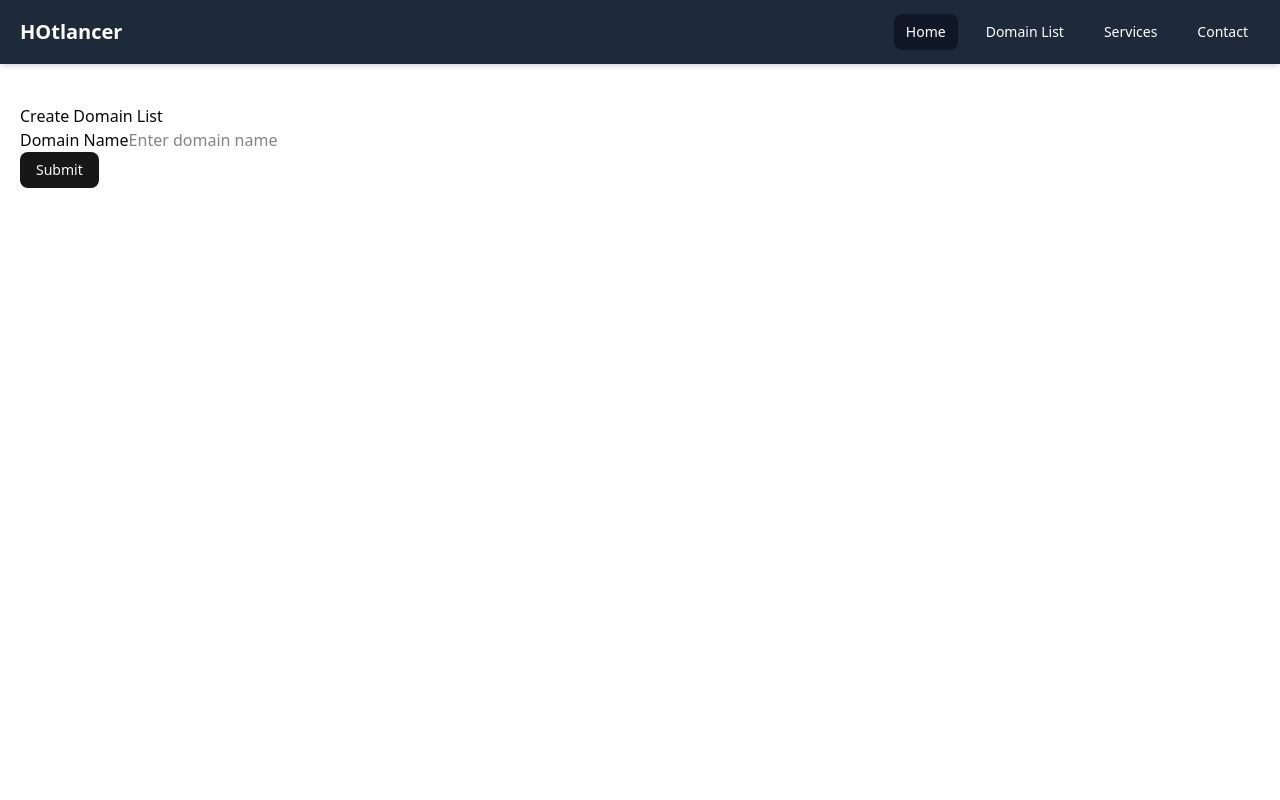
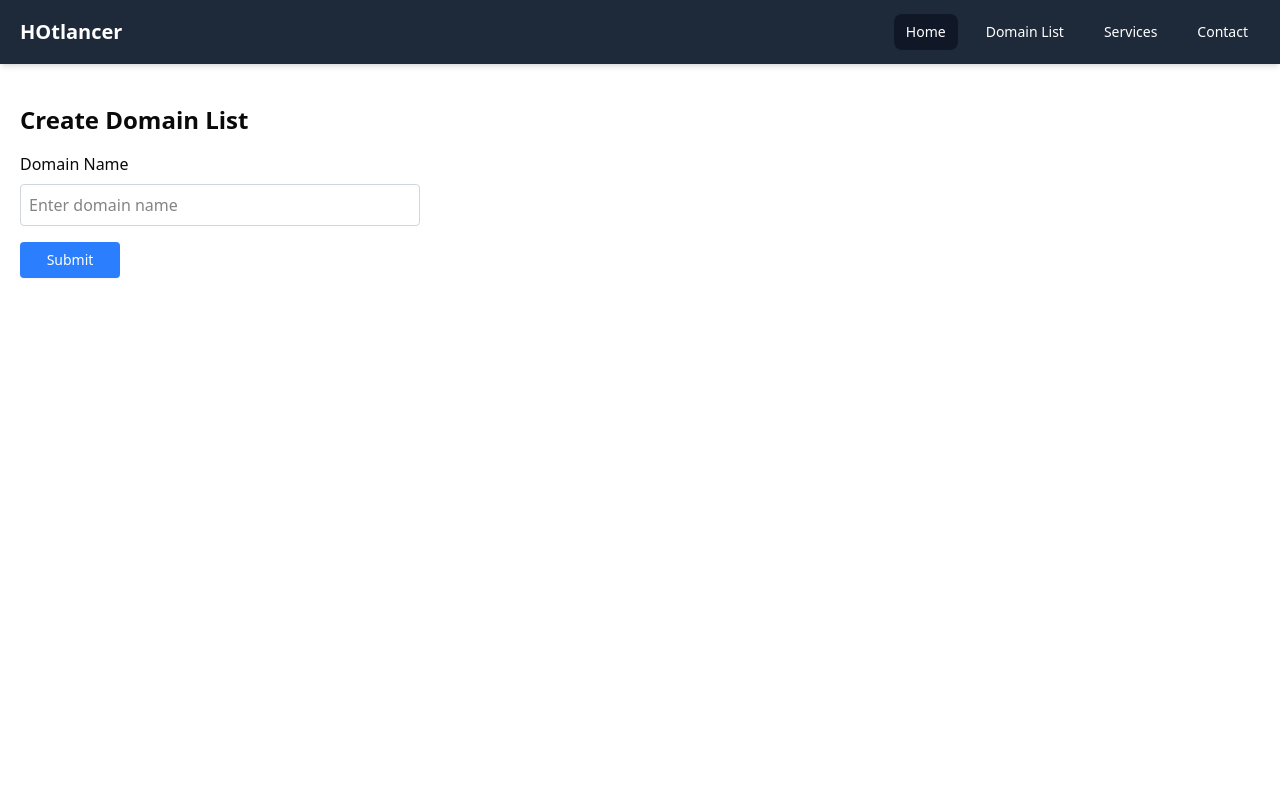
Before and after one commit to hasanali112/hotlancer-dashboard, a Next.js app: page /domain-list in a window 1280 px wide. Shown: the top 800 px of the page. Built offline with nearby package versions, Linux system fonts and the light colour scheme.

Commit message:
create domain list

```diff
--- a/package.json
+++ b/package.json
@@ -21,6 +21,7 @@
     "react-icons": "^5.5.0",
     "react-redux": "^9.2.0",
     "redux-persist": "^6.0.0",
+    "sonner": "^2.0.1",
     "tailwind-merge": "^3.0.2",
     "tw-animate-css": "^1.2.4"
   },
--- a/src/app/domain-list/page.tsx
+++ b/src/app/domain-list/page.tsx
@@ -1,28 +1,54 @@
+/* eslint-disable @typescript-eslint/no-explicit-any */
 "use client";
 
 import { Button } from "@/components/ui/button";
+import { useCreateDomainMutation } from "@/redux/features/domain/domain.api";
 import { useState } from "react";
+import { toast } from "sonner";
 
 const DomainList = () => {
   const [domainNameList, setDomainNameList] = useState("");
-  const onSubmit = () => {
-    console.log(domainNameList);
+  const [createDomain, { isLoading }] = useCreateDomainMutation();
+
+  const onSubmit = async (e: any) => {
+    e?.preventDefault();
+    try {
+      const res = await createDomain({ domainNameList }).unwrap();
+
+      if (res?.success === true) {
+        toast.success(res?.message);
+      }
+    } catch (error) {
+      console.log(error);
+      toast.error("Something went wrong");
+    }
   };
+
   return (
     <div className="w-full  max-w-[1540px] mx-auto  px-[20px] min-h-screen my-10">
-      <h1>Create Domain List</h1>
+      <h1 className="text-2xl font-bold mb-4">Create Domain List</h1>
       <form onSubmit={onSubmit}>
-        <div>
+        <div className="flex flex-col space-y-2">
           <label htmlFor="domainName">Domain Name</label>
           <input
             type="text"
             id="domainName"
             name="domainName"
             placeholder="Enter domain name"
+            className="border border-gray-300 rounded px-2 py-2 w-[400px]"
             onBlur={(e) => setDomainNameList(e.target.value)}
           />
         </div>
-        <Button type="submit">Submit</Button>
+        <Button
+          type="submit"
+          className="mt-4 bg-blue-500 hover:bg-blue-600 text-white rounded cursor-pointer w-[100px]"
+        >
+          {isLoading ? (
+            <div className="relative animate-spin inline-block w-4 h-4 rounded-full border border-solid border-current border-r-transparent align-[-0.125em] motion-reduce:animate-[spin_1.5s_linear_infinite]" />
+          ) : (
+            "Submit"
+          )}
+        </Button>
       </form>
     </div>
   );
--- a/src/component/Layout/CardFeatures/CardFeatures.tsx
+++ b/src/component/Layout/CardFeatures/CardFeatures.tsx
@@ -6,7 +6,7 @@ import {
 } from "@/Constant/DefaultValues";
 import { Feature } from "@/types/Interface";
 import { useAppDispatch } from "@/redux/hook";
-import { setComponent } from "@/redux/features/layoutSlice";
+import { setComponent } from "@/redux/features/layout/layoutSlice";
 
 const CardFeatures = () => {
   const dispatch = useAppDispatch();
--- a/src/component/Layout/PageBannar/Banner.tsx
+++ b/src/component/Layout/PageBannar/Banner.tsx
@@ -2,7 +2,7 @@
 "use client";
 
 import { Button } from "@/components/ui/button";
-import { resetBanner, setBanner } from "@/redux/features/layoutSlice";
+import { resetBanner, setBanner } from "@/redux/features/layout/layoutSlice";
 import Image from "next/image";
 import React, { useState } from "react";
 import { useDispatch } from "react-redux";
--- a/src/component/Layout/PageNav/PageNav.tsx
+++ b/src/component/Layout/PageNav/PageNav.tsx
@@ -1,7 +1,7 @@
 "use client";
 
 import { Button } from "@/components/ui/button";
-import { resetNavbar, setComponent } from "@/redux/features/layoutSlice";
+import { resetNavbar, setComponent } from "@/redux/features/layout/layoutSlice";
 import Image from "next/image";
 import React, { useState } from "react";
 import { useDispatch } from "react-redux";
--- a/src/component/Layout/preview/Preview.tsx
+++ b/src/component/Layout/preview/Preview.tsx
@@ -5,7 +5,7 @@ import { useAppSelector } from "@/redux/hook";
 import React from "react";
 import NavPreview from "./NavPreview";
 import BanPreview from "./BanPreview";
-import { useCreateLayoutMutation } from "@/redux/features/layout.api";
+import { useCreateLayoutMutation } from "@/redux/features/layout/layout.api";
 
 const Preview = () => {
   const { navComponent, bannerComponent } = useAppSelector(
--- a/src/lib/Providers.tsx
+++ b/src/lib/Providers.tsx
@@ -3,12 +3,14 @@
 import { persistor, store } from "@/redux/store";
 import { Provider } from "react-redux";
 import { PersistGate } from "redux-persist/integration/react";
+import { Toaster } from "sonner";
 
 const Providers = ({ children }: { children: React.ReactNode }) => {
   return (
     <div>
       <Provider store={store}>
         <PersistGate loading={null} persistor={persistor}>
+          <Toaster position="top-right" richColors />
           {children}
         </PersistGate>
       </Provider>
--- a/src/redux/features/layout.api.ts
+++ b/src/redux/features/domain/domain.api.ts
@@ -1,8 +1,8 @@
-import { baseApi } from "../api/baseApi";
+import { baseApi } from "@/redux/api/baseApi";
 
-const layoutApi = baseApi.injectEndpoints({
+const domainApi = baseApi.injectEndpoints({
   endpoints: (builder) => ({
-    createLayout: builder.mutation({
+    createDomain: builder.mutation({
       query: (data) => ({
         url: "/create-component",
         method: "POST",
@@ -13,4 +13,4 @@ const layoutApi = baseApi.injectEndpoints({
   }),
 });
 
-export const { useCreateLayoutMutation } = layoutApi;
+export const { useCreateDomainMutation } = domainApi;
--- /dev/null
+++ b/src/redux/features/layout/layout.api.ts
@@ -0,0 +1,16 @@
+import { baseApi } from "../../api/baseApi";
+
+const layoutApi = baseApi.injectEndpoints({
+  endpoints: (builder) => ({
+    createLayout: builder.mutation({
+      query: (data) => ({
+        url: "/create-component",
+        method: "POST",
+        body: data,
+      }),
+      invalidatesTags: ["component"],
+    }),
+  }),
+});
+
+export const { useCreateLayoutMutation } = layoutApi;
--- a/src/redux/store.ts
+++ b/src/redux/store.ts
@@ -1,5 +1,5 @@
 import { configureStore } from "@reduxjs/toolkit";
-import layoutReducer from "./features/layoutSlice";
+import layoutReducer from "./features/layout/layoutSlice";
 import {
   persistStore,
   persistReducer,
@@ -11,6 +11,7 @@ import {
   REGISTER,
 } from "redux-persist";
 import storage from "redux-persist/lib/storage";
+import { baseApi } from "./api/baseApi";
 
 const persistConfig = {
   key: "layout",
@@ -21,13 +22,14 @@ const layoutPersistedReducer = persistReducer(persistConfig, layoutReducer);
 export const store = configureStore({
   reducer: {
     layout: layoutPersistedReducer,
+    [baseApi.reducerPath]: baseApi.reducer,
   },
   middleware: (getDefaultMiddleware) =>
     getDefaultMiddleware({
       serializableCheck: {
         ignoredActions: [FLUSH, REHYDRATE, PAUSE, PERSIST, PURGE, REGISTER],
       },
-    }).concat(),
+    }).concat(baseApi.middleware),
 });
 
 // Infer the `RootState` and `AppDispatch` types from the store itself
@@ -35,5 +37,4 @@ export type RootState = ReturnType<typeof store.getState>;
 // Inferred type: {posts: PostsState, comments: CommentsState, users: UsersState}
 export type AppDispatch = typeof store.dispatch;
 
-export const persistor =
-  typeof window !== "undefined" ? persistStore(store) : null;
+export const persistor = persistStore(store);
```
Also changed, not shown: src/redux/features/layout/layoutSlice.ts (renamed from src/redux/features/layoutSlice.ts), 1 other file (tests, documents, lock files or other folders).
